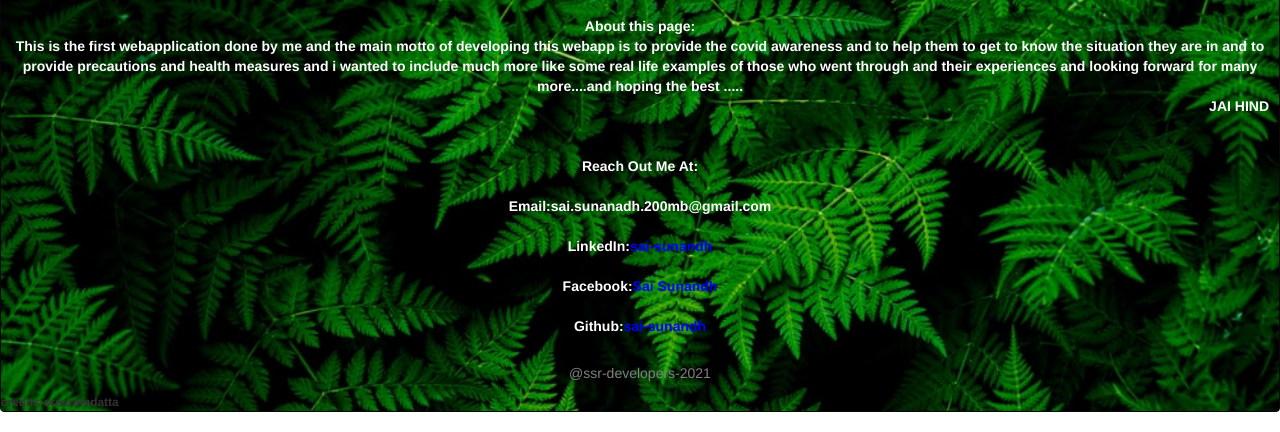
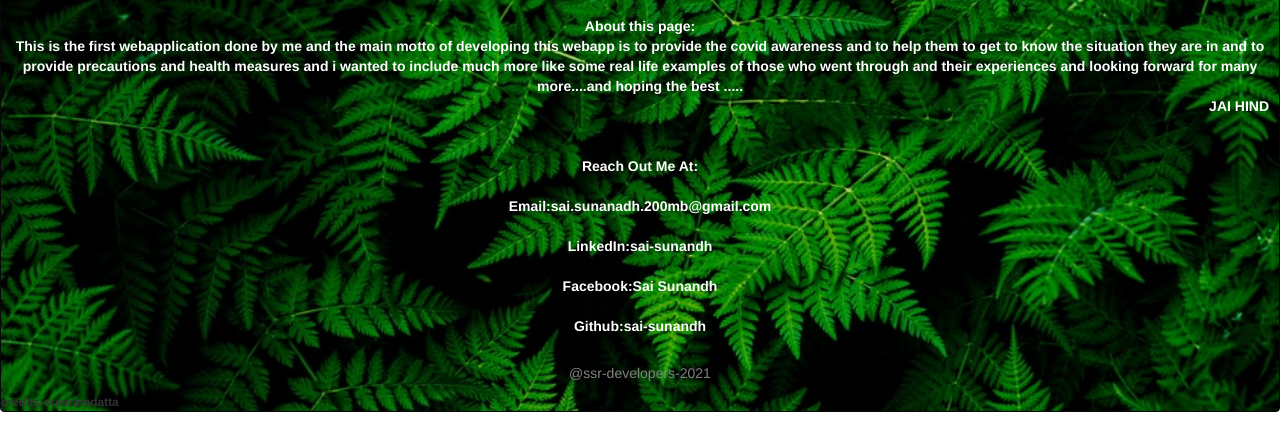
Before and after one commit to sai-sunandh/covidsupportsystem, a Django app: page /owner/ in a window 1280 px wide. Shown: the part 803-1235 px from the top of the page. Run offline with Django 3.2, Linux system fonts and the light colour scheme; some libraries are stand-ins or nearby versions.

Commit message:
Add files via upload

```diff
--- a/nmcc/templates/nmcc/owner.html
+++ b/nmcc/templates/nmcc/owner.html
@@ -26,9 +26,9 @@ This is the first webapplication done by me and the main motto of developing thi
 
 		<b>Reach Out Me At:</b><br><br>
 		<b>Email:</b>sai.sunanadh.200mb@gmail.com<br><br>
-		<b>LinkedIn:</b><a style="color:blue" href="https://www.linkedin.com/in/sai-sunandh-ramayanam-1a01221b0/"><b>sai-sunandh</b></a><br><br>
-		<b>Facebook:</b><a style="color:blue" href="https://www.facebook.com/sai.sunandh.200mb/"><b>Sai Sunandh</b></a><br><br>
-		<b>Github:</b><a style="color:blue" href="https://github.com/sai-sunandh"><b>sai-sunandh</b></a><br><br>
+		<b>LinkedIn:</b><a style="color:white" href="https://www.linkedin.com/in/sai-sunandh-ramayanam-1a01221b0/"><b>sai-sunandh</b></a><br><br>
+		<b>Facebook:</b><a style="color:white" href="https://www.facebook.com/sai.sunandh.200mb/"><b>Sai Sunandh</b></a><br><br>
+		<b>Github:</b><a style="color:white" href="https://github.com/sai-sunandh"><b>sai-sunandh</b></a><br><br>
 
 
 
```
